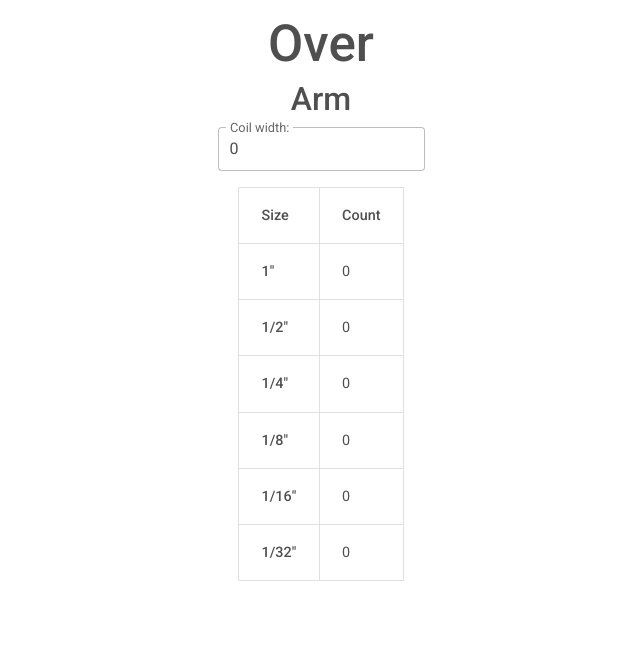
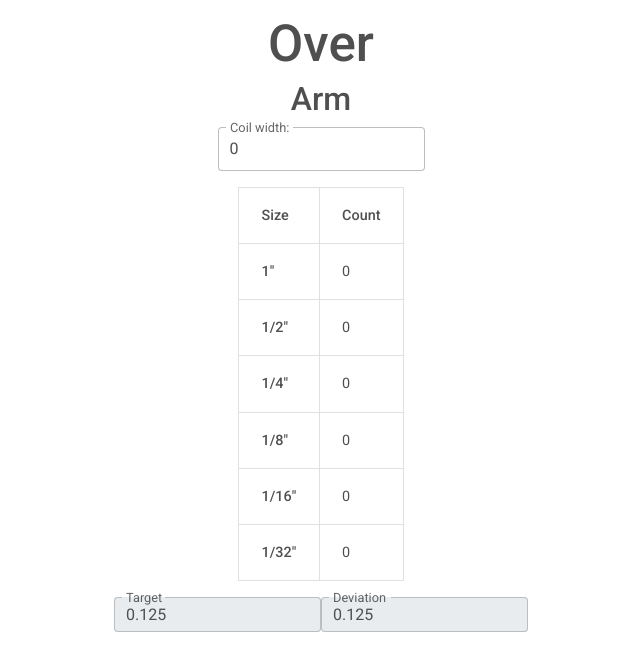
Before and after one commit to cspraggett/overarm-gui, a React (Vite) app: page / in a window 1280 px wide. Shown: the top 670 px of the page, without its empty margins (319-959 px from the left). Built offline with nearby package versions, Linux system fonts and the light colour scheme.

Commit message:
Create status component

```diff
--- a/src/Overarm.jsx
+++ b/src/Overarm.jsx
@@ -3,6 +3,7 @@ import { useState, useEffect } from "react"
 import newCounts, { initialCounts } from "./newCounts"
 import Table from './Table'
 import Input from './Input'
+import Status from './Status'
 
 
 export default function Overarm() {
@@ -22,6 +23,7 @@ export default function Overarm() {
       <h2>Arm</h2>
       <Input width={width} setWidth={changeWidth} />
       <Table counts={counts} />
+      <Status width={width} counts={counts} />
     </div>
   )
 }
--- /dev/null
+++ b/src/Status.jsx
@@ -0,0 +1,32 @@
+import { MDBInput } from "mdb-react-ui-kit";
+import { useEffect, useState } from "react";
+
+import { sumCounts, target } from './newCounts'
+
+export default function Status({ width, counts }) {
+  const [deviation, setDeviation] = useState(0)
+
+  useEffect(() => {
+    setDeviation(target(width) - sumCounts(counts))
+  }, [counts])
+
+  return (
+    <div className="d-flex">
+      <MDBInput
+        label='Target'
+        placeholder="Target"
+        id='target'
+        type='text'
+        value={target(width) || 0}
+        readonly />
+
+      <MDBInput
+        label='Deviation'
+        placeholder="Deviation"
+        id='Deviation'
+        type='text'
+        value={deviation}
+        readonly />
+    </div>
+  )
+}
--- a/src/newCounts.js
+++ b/src/newCounts.js
@@ -1,4 +1,4 @@
-const target = (width) => +width + 0.125
+export const target = (width) => +width + 0.125
 
 const ringSizes = [1, (1 / 2), (1 / 4), (1 / 8), (1 / 16), (1 / 32)]
 
@@ -9,6 +9,15 @@ export const initialCounts = {
   "eigth": 0,
   "sixteenth": 0,
   "thirtysecond": 0,
+}
+
+const nameSize = {
+  inch: 1,
+  half: 1 / 2,
+  quarter: 1 / 4,
+  eigth: 1 / 8,
+  sixteenth: 1 / 16,
+  thirtysecond: 1 / 32,
 }
 
 export default function newCounts(width, counts) {
@@ -36,3 +45,12 @@ export default function newCounts(width, counts) {
 
   return nCounts
 }
+
+export function sumCounts(counts) {
+
+  const total = Object.entries(counts).reduce((acc, [name, count]) =>
+    acc += (count * nameSize[name]), 0
+  )
+
+  return total
+}
```
